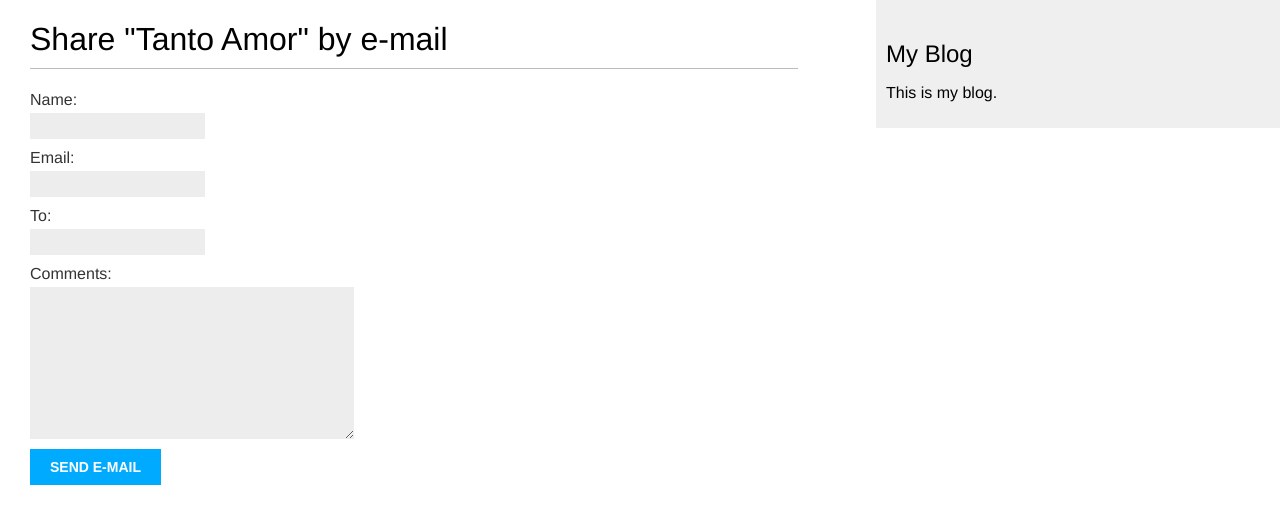
After one commit to DacioSB/django-blog-5, a Django app: page /blog/6/share/ in a window 1280 px wide. The commit adds this page. Shown: the top 524 px of the page. Run offline with Django 5.2, Linux system fonts and the light colour scheme; data comes from the database, SQL or seed files in the repository.

Commit message:
:sparkles: add post sharing functionality with EmailPostForm and create share template

```diff
--- a/blog/templates/blog/post/detail.html
+++ b/blog/templates/blog/post/detail.html
@@ -6,4 +6,9 @@
     Published {{ post.publish }} by {{ post.author }}
     </p>
     {{ post.body|linebreaks }}
+    <p>
+        <a href="{% url "blog:post_share" post.id %}">
+            Share this post
+        </a>
+    </p>
 {% endblock %}
--- /dev/null
+++ b/blog/templates/blog/post/share.html
@@ -0,0 +1,17 @@
+{% extends "blog/base.html" %}
+{% block title %}Share a post{% endblock %}
+{% block content %}
+    {% if sent %}
+        <h1>E-mail successfully sent</h1>
+        <p>
+            "{{ post.title }}" was successfully sent to {{ form.cleaned_data.to }}.
+        </p>
+    {% else %}
+        <h1>Share "{{ post.title }}" by e-mail</h1>
+        <form method="post">
+            {{ form.as_p }}
+            {% csrf_token %}
+            <input type="submit" value="Send e-mail">
+        </form>
+    {% endif %}
+{% endblock %}
--- a/blog/urls.py
+++ b/blog/urls.py
@@ -7,4 +7,5 @@ urlpatterns = [
     # path('', views.post_list, name='post_list'),
     path("", views.PostListView.as_view(), name="post_list"),
     path('<int:year>/<int:month>/<int:day>/<slug:post>/', views.post_detail, name='post_detail'),
+    path('<int:post_id>/share/', views.post_share, name='post_share'),
 ]
--- a/blog/views.py
+++ b/blog/views.py
@@ -1,4 +1,5 @@
 from django.core.paginator import Paginator
+from django.core.mail import send_mail
 from django.shortcuts import get_object_or_404, render
 from .models import Post
 from django.http import Http404
@@ -33,6 +34,7 @@ def post_detail(request, year, month, day, post):
 def post_share(request, post_id):
     post = get_object_or_404(Post, id=post_id, status=Post.Status.PUBLISHED)
 
+    sent = False
     if request.method == "POST":
         form = EmailPostForm(request.POST)
         if form.is_valid():
@@ -40,9 +42,9 @@ def post_share(request, post_id):
             post_url = request.build_absolute_uri(post.get_absolute_url())
             subject = f"{cd['name']} recommends you read {post.title}"
             message = f"Read {post.title} at {post_url}\n\n{cd['name']}\'s comments: {cd['comments']}"
-            #send_mail(subject, message, 'I2Tb7@example.com', [cd['to']])
+            send_mail(subject, message, None, [cd['to']])
             sent = True
             return render(request, 'blog/post/share.html', {'post': post, 'form': form, 'sent': sent})
     else:
         form = EmailPostForm()
-    return render(request, 'blog/post/share.html', {'post': post, 'form': form})
+    return render(request, 'blog/post/share.html', {'post': post, 'form': form, 'sent': sent})
```
Also changed, not shown: mysite/settings.py (+8 -0 lines).
